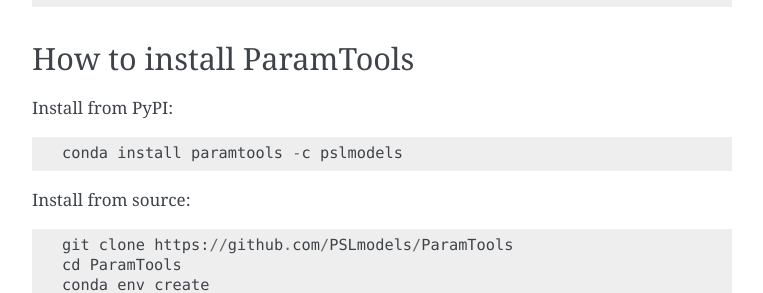
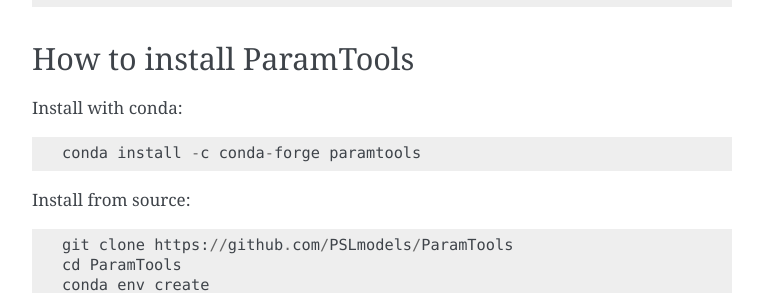
Before and after one commit to PSLmodels/ParamTools, a Sphinx documentation site: the page built from docs/source/readme.rst, in a window 1280 px wide and 900 px high, scrolled down 2247 px. Shown: the part 164-457 px from the top of the window, without its empty margins (388-1151 px from the left). Built offline with Sphinx 7.4.7, drawn with Linux system fonts in a browser that asks for light colours.

Commit message:
Update installation instructions to use conda-forge

```diff
--- a/docs/source/readme.rst
+++ b/docs/source/readme.rst
@@ -133,11 +133,11 @@
 How to install ParamTools
 -------------------------
 
-Install from PyPI:
+Install with conda:
 
 ::
 
-   conda install paramtools -c pslmodels
+   conda install -c conda-forge paramtools
 
 Install from source:
 
```
Also changed, not shown: README.md (+2 -2 lines).
